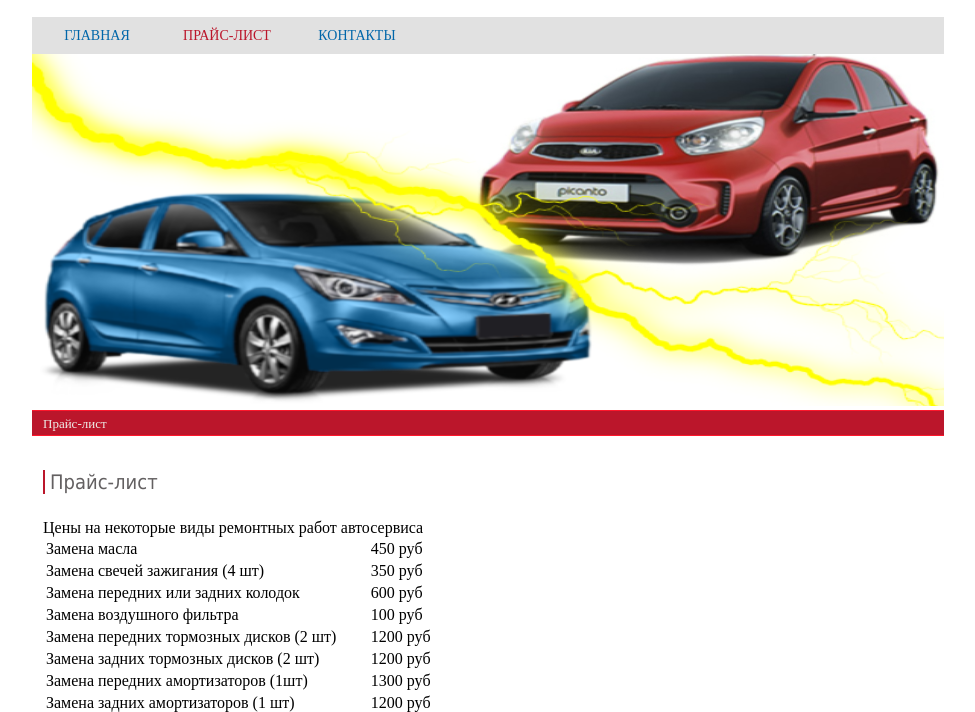
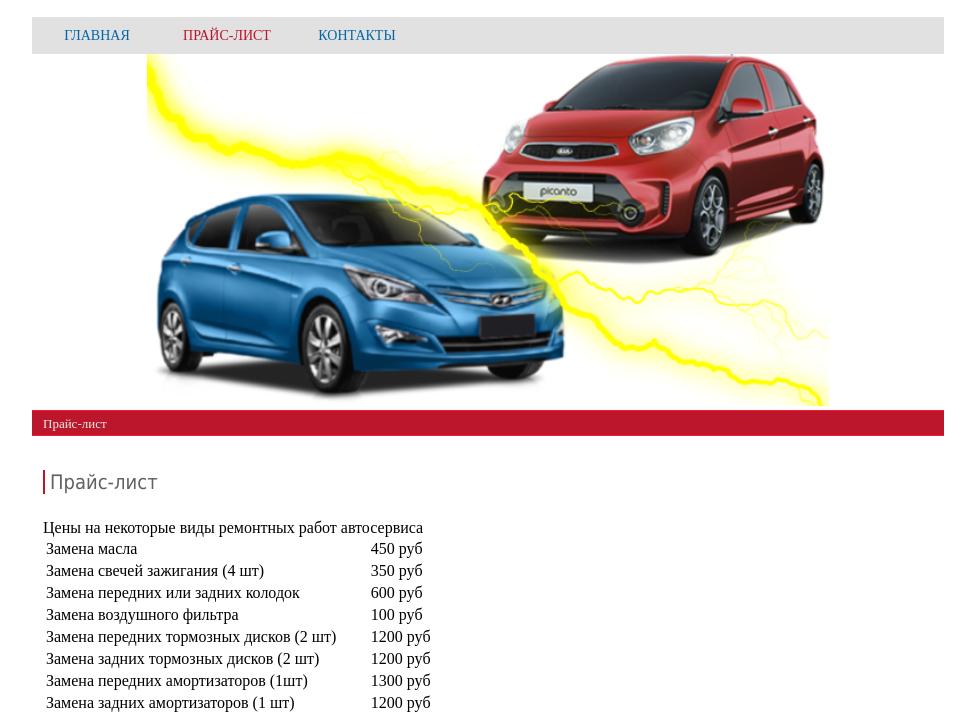
Before and after one commit to HallSolo/HallSolo.github.io, a plain HTML site: page service.html in a window 1280 px wide. Shown: the part 75-787 px from the top of the page, without its empty margins (152-1127 px from the left). Drawn offline with Linux system fonts and the light colour scheme.

Commit message:
Update service.html

```diff
--- a/service.html
+++ b/service.html
@@ -47,7 +47,9 @@
 </ul>
 </div>
         <div id="areaHeaderImg">
-            <img alt="Прайс страница KIA & HYUNDAI" src="img/kia-hyundai.png" width="912" />
+		<center>
+            <img alt="Прайс страница KIA & HYUNDAI" src="img/kia-hyundai.png" />
+			</center>
         </div>
         <div id="areaPathway">
             <span class="breadcrumbs pathway">Прайс-лист
```
